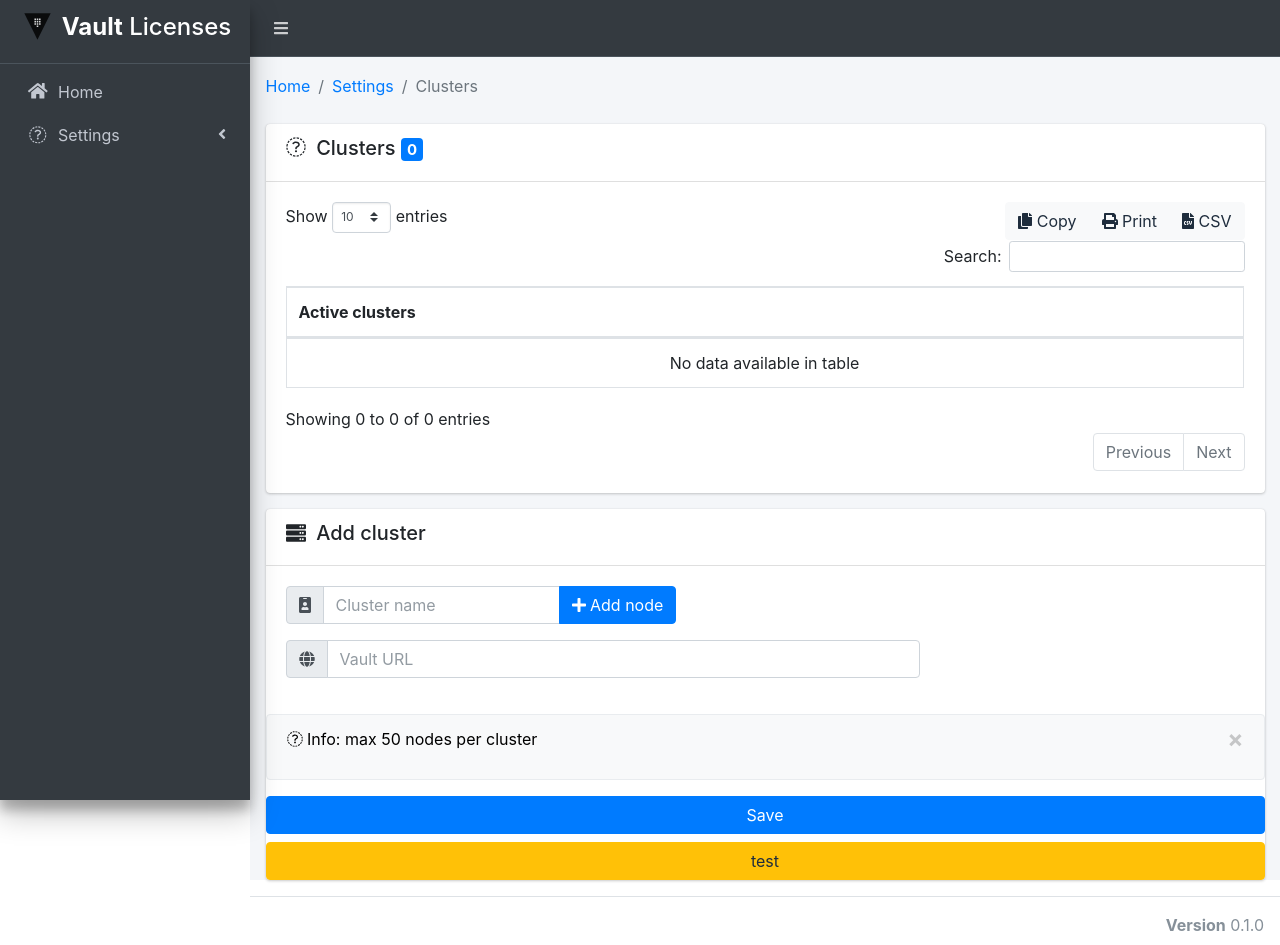
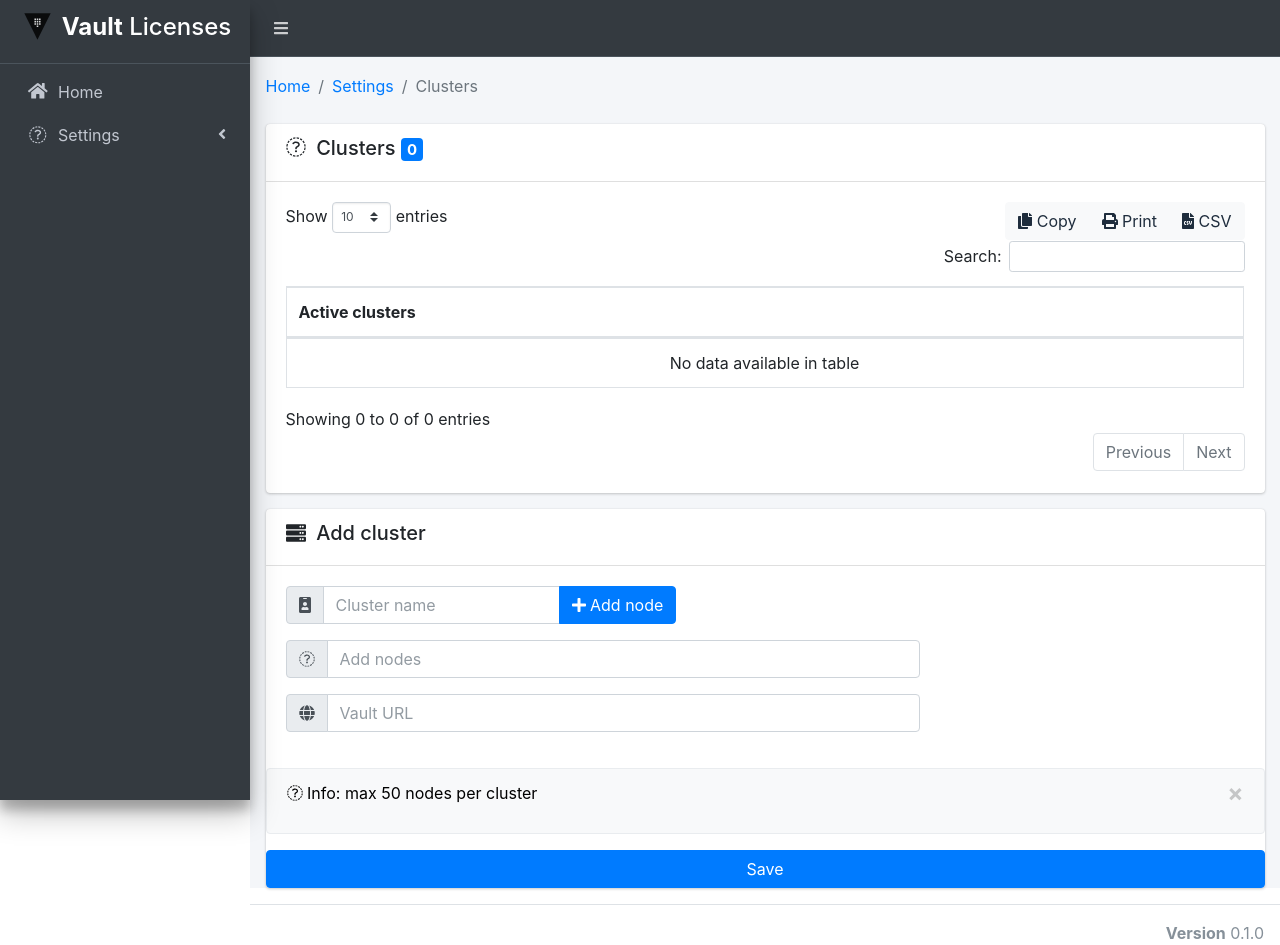
Before and after one commit to escomputers/hc_vault, a Django app: page /clusters/ in a window 1280 px wide. Run offline with Django 4.2, Linux system fonts and the light colour scheme; data that the repository does not hold is empty; some libraries are stand-ins or nearby versions.

Commit message:
nodes handling as model json field

```diff
--- a/vault/dashboard/models.py
+++ b/vault/dashboard/models.py
@@ -8,16 +8,18 @@
     entities_count = models.IntegerField(blank=True, null=True)
     entities_metadata = models.CharField(max_length=256, blank=True, null=True)
     threshold = models.IntegerField(validators=[MinValueValidator(1), MaxValueValidator(999999)], blank=True, null=True)
+    json_nodes = models.JSONField(blank=True, null=True)
 
     def __str__(self):
         return str(self.cluster_name)
-
+'''
 class Node(models.Model):
     node_url = models.URLField()
     cluster = models.ForeignKey(Cluster, on_delete=models.CASCADE)
 
     def __str__(self):
         return str(self.cluster_name)
+'''
 
 
 class Job(models.Model):
--- a/vault/dashboard/views.py
+++ b/vault/dashboard/views.py
@@ -1,5 +1,5 @@
 from django.shortcuts import render
-from .models import Cluster, Node, Job
+from .models import Cluster, Job
 from django.db import transaction
 import json
 from .forms import ClusterForm
@@ -72,7 +72,7 @@
             try:
                 for url in urls:
                     url = Node.objects.get(node_url=url)
-                    return JsonResponse({"error": "Node exists"}, status=400)
+                    return JsonResponse({"error": "Node already exists"}, status=400)
             except Node.DoesNotExist:
                 last_cluster = Cluster.objects.last()
                 # Create a list of Node objects
@@ -81,7 +81,7 @@
                 with transaction.atomic():
                     Node.objects.bulk_create(nodes)
 
-                return JsonResponse({"success": data_str}, status=200)
+                return JsonResponse({"success": "Node saved"}, status=200)
 
     # some form errors occured
     return JsonResponse({"error": ""}, status=400)
--- a/vault/templates/clusters.html
+++ b/vault/templates/clusters.html
@@ -120,6 +120,13 @@
 
 							<div class="row">
 								<div class="col-sm-8">
+									<div class="input-group mb-3">
+										<div class="input-group-prepend">
+											<span class="input-group-text"><i class="fas fa-computer"></i></span>
+										</div>
+									<input type="text" name="json_nodes" id="json_nodes" class="form-control m-input" placeholder="Add nodes">
+								</div>
+
 									<div id="inputFormRow">
 										<div class="input-group mb-3">
 											<div class="input-group-prepend">
@@ -145,7 +152,6 @@
 
 				<!-- Pulsante submit -->
 				<button type="submit" class="submit btn btn-primary btn-block" name="submit" id="submit" value="Submit">Save</button>
-				<button type="button" class="btn btn-warning btn-block" id="test">test</button>
 			</form>
 		  </div><!-- card -->
 	  </div><!-- container-fluid -->
@@ -268,7 +274,6 @@
 
 	// on click add row
 	$("#addRow").on('click', addRow);
-	$("#test").on('click', submitNodes);
 
 	// initialize the validator
 	$("#Form").validate({
@@ -302,7 +307,19 @@
 		});
 
 		if($("#Form").validate().form()) {
-			fetchSend()
+				// add nodes fields to separate array
+				$("input[name^='node']").each(function() {
+					nodes.push($(this).val());
+				});
+
+				// add nodes to form data array
+				obj.addElem(nodes);
+
+				// fill the input field nodes with values from the array
+				$("#nodes").val(obj)
+				//$("#json_nodes").val('{"employee": {"name": "sonoo", "salary": 56000, "married": true}}')
+
+				fetchSend()
 		} else {
 			// prevent default submit action
 			event.preventDefault();
@@ -329,9 +346,10 @@
 		})
 	}
 
-function submitNodes() {
+/*
+	function submitNodes() {
 	// add cluster_name to form data array
-	obj.addElem($("input[name='cluster_name']").val());
+	// obj.addElem($("input[name='cluster_name']").val());
 
 	// add nodes fields to separate array
 	$("input[name^='node']").each(function() {
@@ -356,6 +374,7 @@
 		}
 	})
 }
+*/
 
 $("#cluster_name").focusout(function (e) {
 	e.preventDefault();
@@ -363,7 +382,7 @@
 	// get the cluster name
 	let cluster_name = $(this).val();
 
-	// GET AJAX request
+	// AJAX GET request for cluster
 	$.ajax({
 		type: 'GET',
 		url: "{% url 'get-cluster' %}",
```
Also changed, not shown: vault/dashboard/forms.py (+2 -9 lines).
